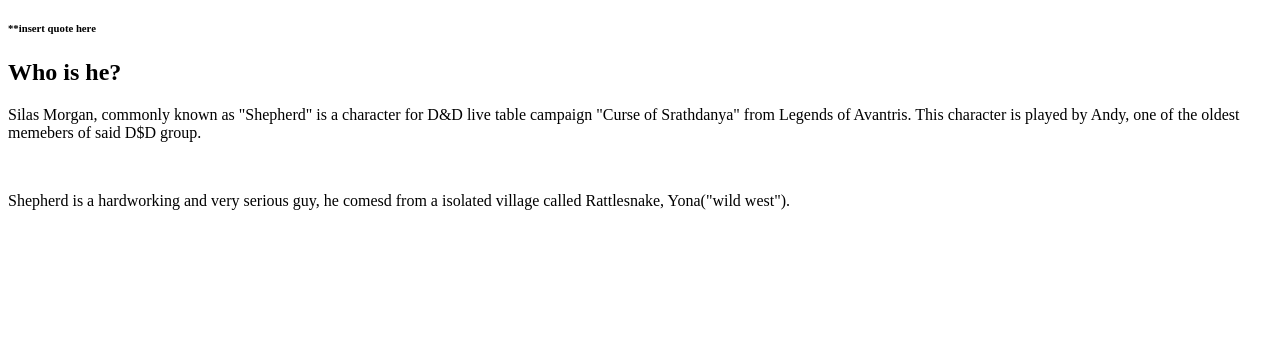
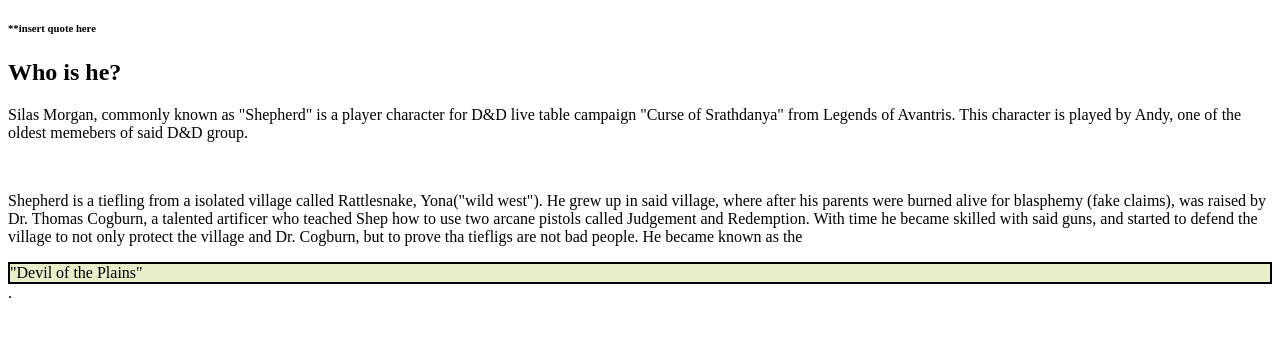
Before and after one commit to NewtownHS2526/unit1-project-gjhjiv, a plain HTML site: page index.html in a window 1280 px wide. Shown: the part 61-398 px from the top of the page. Drawn offline with Linux system fonts and the light colour scheme.

Commit message:
Update index.html

```diff
--- a/index.html
+++ b/index.html
@@ -13,9 +13,12 @@
     <!-- HOW DO I PUT A PIC -->
 
     <h2>Who is he?</h2>
-    <p> Silas Morgan, commonly known as "Shepherd" is a character for D&D live table campaign "Curse of Srathdanya" from Legends of Avantris. This character is played by Andy, one of the oldest memebers of said D$D group.</p>
+    <p> Silas Morgan, commonly known as "Shepherd" is a player character for D&D live table campaign "Curse of Srathdanya" from Legends of Avantris. This character is played by Andy, one of the oldest memebers of said D&D group.</p>
 <br>
-    <p> Shepherd is a hardworking and very serious guy, he comesd from a isolated village called Rattlesnake, Yona("wild west").</p>
+    <p>Shepherd is a tiefling from a isolated village called Rattlesnake, Yona("wild west"). He grew up in said village, where after his parents were burned alive for blasphemy (fake claims), was raised by Dr. Thomas Cogburn,
+    a talented artificer who teached Shep how to use two arcane pistols called Judgement and Redemption. With time he became skilled with said guns, and started to defend the village to not only protect the village and Dr. Cogburn,
+    but to prove tha tiefligs are not bad people. He became known as the <div>"Devil of the Plains"</div>.</p>
+
 
   </body>
 </html>
```
